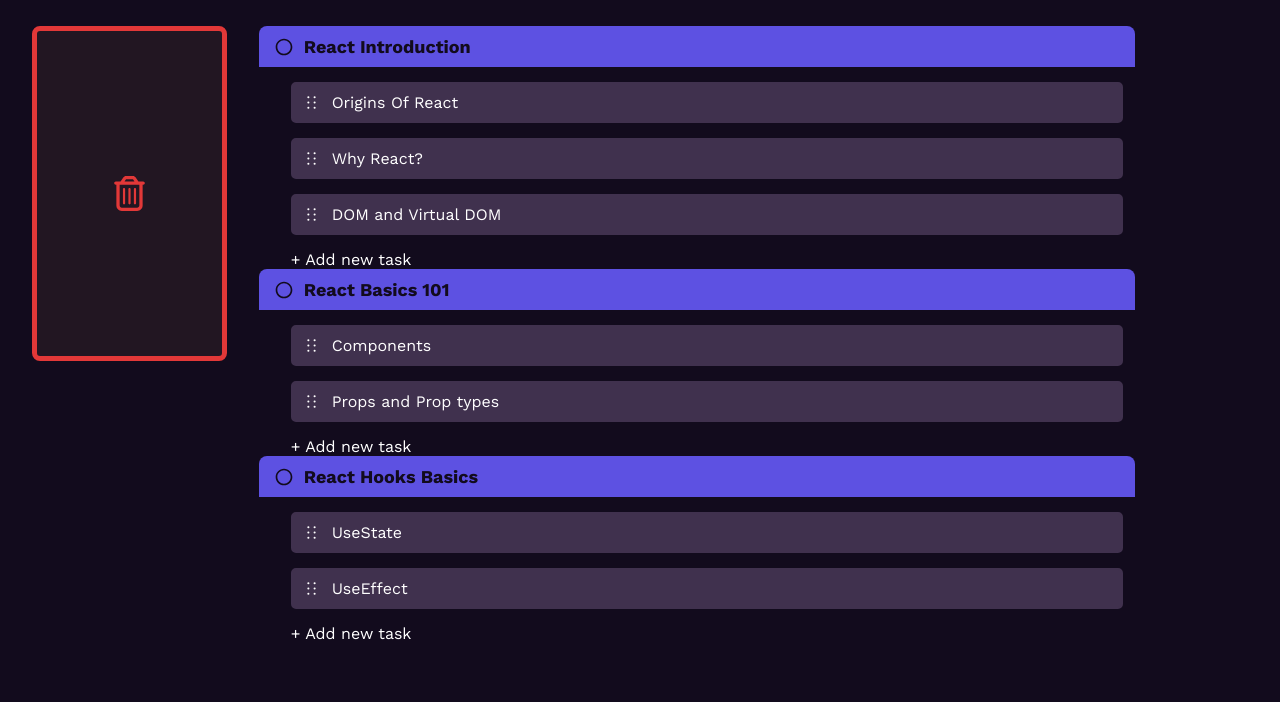
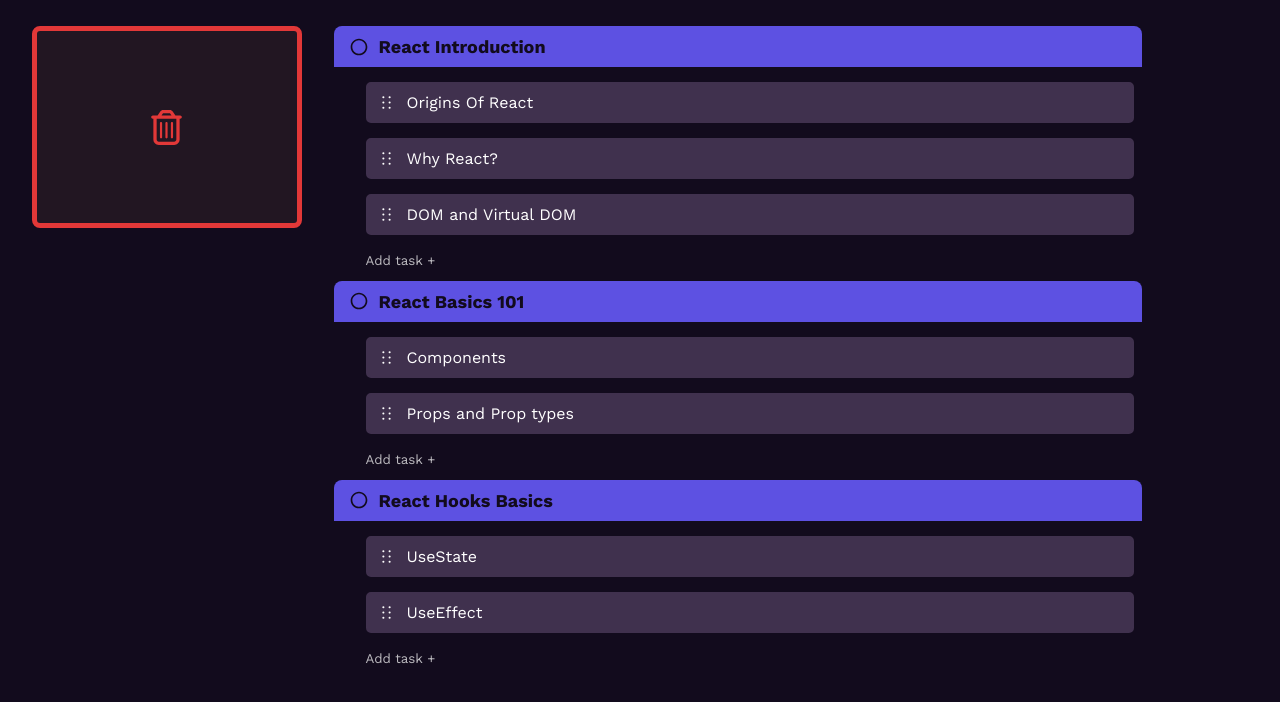
Before and after one commit to walas-01/roadmap-tasker, a React (Vite) app in the folder frontend/: page / in a window 1280 px wide. Shown: the top 702 px of the page. Built offline with nearby package versions, Linux system fonts and the light colour scheme.

Commit message:
added the option to create a new task

```diff
--- a/frontend/src/components/DeleteArea/DeleteArea.jsx
+++ b/frontend/src/components/DeleteArea/DeleteArea.jsx
@@ -4,7 +4,7 @@ import { FaRegTrashCan } from "react-icons/fa6";
 
 import './DeleteArea_style.css'
 
-function DeleteArea({activeCard}){
+function DeleteArea({activeCard,removeTask}){
   const [active,setActive] = useState(false)
 
   //------------------ event handlers
@@ -20,6 +20,7 @@ function DeleteArea({activeCard}){
 
   const handleDrop = (e)=>{
     console.log('[daleteArea]: i want to delete ', activeCard)
+    removeTask()
     setActive(false)
   }
 
--- a/frontend/src/components/DeleteArea/DeleteArea_style.css
+++ b/frontend/src/components/DeleteArea/DeleteArea_style.css
@@ -1,6 +1,6 @@
 
 .deleteArea{
-  height: 50% ;
+  height: 12rem;
 
   margin: 1rem 0;
 
--- /dev/null
+++ b/frontend/src/components/GroupCard/CreateArea/CreateArea.jsx
@@ -0,0 +1,51 @@
+import { useState } from 'react'
+import './CreateArea_style.css'
+
+
+function CreateNewTaskForm({setTittle,setIsAdding,goAndCreateTask}){ //--------------------------------------------- [ CreateArea ] -
+  const handleSubmit = (e)=>{
+    e.preventDefault()
+    // CREATE NEW TASK (send to board)
+    goAndCreateTask()
+    setIsAdding(false)
+  }
+
+  return(
+    <form className='createForm' onSubmit={handleSubmit}>
+      <textarea autoFocus className='createForm-input' placeholder='new task' onChange={(e)=>{setTittle(e.target.value)}}/>
+      <div className='createForm-buttons'>
+        <button type='submit' className='createForm-buttons-add'>Add +</button>
+        <button className='createForm-buttons-cancel' onClick={()=>{setIsAdding(false)}}>Cancel</button>
+      </div>
+    </form>
+  )
+}
+
+
+function CreateNewTaskButton({setIsAdding}){ //-------------------- [ CreateNewTaskButton ] -
+  return(
+    <button className='createButton' onClick={()=>{setIsAdding(true)}}>
+      Add task +
+    </button>
+  )
+}
+
+
+function CreateTask({createNewTask,group_id}){
+  const [tittle,setTittle] = useState("")
+  const [isAdding,setIsAdding] = useState(false)
+
+  const goAndCreateTask = ()=>{
+    if(!tittle.trim().length){return} // cancel if is empty
+    createNewTask(tittle,group_id)
+  }
+
+
+  return(
+    <>
+      {isAdding ? <CreateNewTaskForm setTittle={setTittle} setIsAdding={setIsAdding} goAndCreateTask={goAndCreateTask}/> : <CreateNewTaskButton setIsAdding={setIsAdding} /> }
+    </>
+  )
+}
+
+export { CreateTask }
--- /dev/null
+++ b/frontend/src/components/GroupCard/CreateArea/CreateArea_style.css
@@ -0,0 +1,52 @@
+
+.createForm{
+  margin-bottom: 0.8rem;
+  margin-left: 2rem;
+}
+.createForm-input{
+  width: 95%;
+  padding: 0.8rem;
+
+  resize: vertical;
+  border: solid 1px var(--color1);
+  border-radius: 5px;
+  background-color: #29173f;
+  color: white;
+  outline: none;
+}
+.createForm-buttons{
+  margin-top: 0.4rem;
+  display: flex;
+}
+.createForm-buttons-add{
+  padding: 5px 15px;
+  font-weight: bold;
+  border-radius: 10rem;
+  cursor: pointer;
+}
+.createForm-buttons-cancel{
+  padding: 5px 15px;
+  font-weight: bold;
+  background: none;
+  border: none;
+  color: white;
+  cursor: pointer;
+}
+
+/* ----------------------------- CreateNewTaskButton */
+
+.createButton{
+  margin-bottom: 0.8rem;
+  margin-left: 2rem;
+
+  color: rgba(255, 255, 255, 0.719);
+
+  background:none;
+  border: none;
+
+  cursor: pointer;
+}
+
+.createButton:hover{
+  color: white;
+}
--- a/frontend/src/components/GroupCard/GroupCard.jsx
+++ b/frontend/src/components/GroupCard/GroupCard.jsx
@@ -7,8 +7,11 @@ import { MdOutlineCircle } from "react-icons/md"
 import TaskCard from '../TaskCard/TaskCard.jsx'
 import DropArea from '../DropArea/DropArea.jsx'
 
+import { CreateTask } from './CreateArea/CreateArea.jsx'
 
-function GroupCard({groupObject, setActiveCard,moveTask}){
+
+
+function GroupCard({groupObject, setActiveCard,moveTask,createNewTask}){ // ----------------------------- [ GroupComponent ] -
   const [active,setActive] = useState(false)
 
   const {group_id,tittle,tasks} = groupObject
@@ -31,9 +34,10 @@ function GroupCard({groupObject, setActiveCard,moveTask}){
           )
 
         })}
-        <p>+ Add new task </p>
+
       </ul>
 
+      <CreateTask group_id={group_id} createNewTask={createNewTask}/>
     </div>
   )
 }
--- a/frontend/src/pages/BoardPage.jsx
+++ b/frontend/src/pages/BoardPage.jsx
@@ -29,14 +29,20 @@ const GROUP_DATA = [
   ]}
 ]
 
-// ------------------------------------------------------------------------------ functions
+function BoardPage(){ // --------------------------------------------------------------------------- [ BoardPage COMPONENT ]
+  const [groupList,setGroupList] = useState(GROUP_DATA)
 
-const removeTaskFromGroup = (groupList,taskObject)=>{
+  ////todo: THIS IS THE PART WHERE WE FETCH DATA (with axios) FROM DATABASE AND SET THE STATES
+  const [activeCard,setActiveCard] = useState(null)
+
+  // ----------------------------- methods
+
+  const removeTask = ()=>{
     //1)get original Group
-  const originalGroup =  groupList.find(group => group.group_id === taskObject.ownerGroup_id)
+    const originalGroup =  groupList.find(group => group.group_id === activeCard.ownerGroup_id)
 
     //2)search for moved task in originalGroup and remove it from the list
-  originalGroup.tasks = originalGroup.tasks.filter(task => task.task_id !== taskObject.task_id)
+    originalGroup.tasks = originalGroup.tasks.filter(task => task.task_id !== activeCard.task_id)
 
     const updatedGroupList = groupList.map( group => {
       if( group.group_id === originalGroup.group_id ){
@@ -52,19 +58,12 @@ const removeTaskFromGroup = (groupList,taskObject)=>{
   }
 
 
-
-function BoardPage(){ // --------------------------------------------------------------------------- [ BoardPage COMPONENT ]
-  const [groupList,setGroupList] = useState(GROUP_DATA)
-
-  ////todo: THIS IS THE PART WHERE WE FETCH DATA (with axios) FROM DATABASE AND SET THE STATES
-  const [activeCard,setActiveCard] = useState(null)
-
-  //---------- moving tasks to other groups
+  //------------------------------------------------ moving tasks to other groups
   const moveTask = (groupTargetId,position)=>{
     console.log(`[Board]: moviendo task: '${activeCard.tittle}' a groupId: ${groupTargetId} a posición: ${position}`)
 
     // 1) remove task from group AND update state
-    let updatedGroupList = removeTaskFromGroup(groupList,activeCard)
+    let updatedGroupList = removeTask()
     setGroupList(updatedGroupList)
 
     //2)get target Group
@@ -90,6 +89,30 @@ function BoardPage(){ // -------------------------------------------------------
     setGroupList(updatedGroupList)
   }
 
+  //------------------------------------------------ create new task in a group
+  const createNewTask = (tittle,ownerGroup_id)=>{
+
+    //1) construct taskObject AND generate task_id
+    const taskObject = {task_id:Date.now().toString(),tittle,ownerGroup_id}
+
+    //2)get target Group
+    const targetGroup = groupList.find(group => group.group_id === ownerGroup_id )
+
+    //3)add taskObject to the new group at appropiate index
+    targetGroup.tasks.splice(targetGroup.tasks.length,0,taskObject)
+
+    //4)update state
+    let updatedGroupList = groupList.map( group => {
+      if( group.group_id === targetGroup.group_id ){
+       return targetGroup
+      }else{
+       return group
+      }
+    })
+
+    setGroupList(updatedGroupList)
+  }
+
   useEffect(()=>{
     console.log(groupList)
   },[groupList])
@@ -97,7 +120,7 @@ function BoardPage(){ // -------------------------------------------------------
   return (
     <main className="boardPage">
       <section className="sideBar">
-        <DeleteArea activeCard={activeCard} />
+        <DeleteArea activeCard={activeCard} removeTask={removeTask}/>
       </section>
 
       <section className="board">
@@ -108,6 +131,7 @@ function BoardPage(){ // -------------------------------------------------------
               groupObject={group}
               setActiveCard={setActiveCard}
               moveTask={moveTask}
+              createNewTask={createNewTask}
             />
           );
         })}
--- a/frontend/src/pages/BoardPage_style.css
+++ b/frontend/src/pages/BoardPage_style.css
@@ -16,5 +16,5 @@
 }
 
 .sideBar{
-  width: 20%;
+  width: 30%;
 }
```
Also changed, not shown: frontend/src/components/GroupCard/GroupCard_style.css (line endings or trailing spaces). Lines whose indentation alone changed are shown as unchanged.
